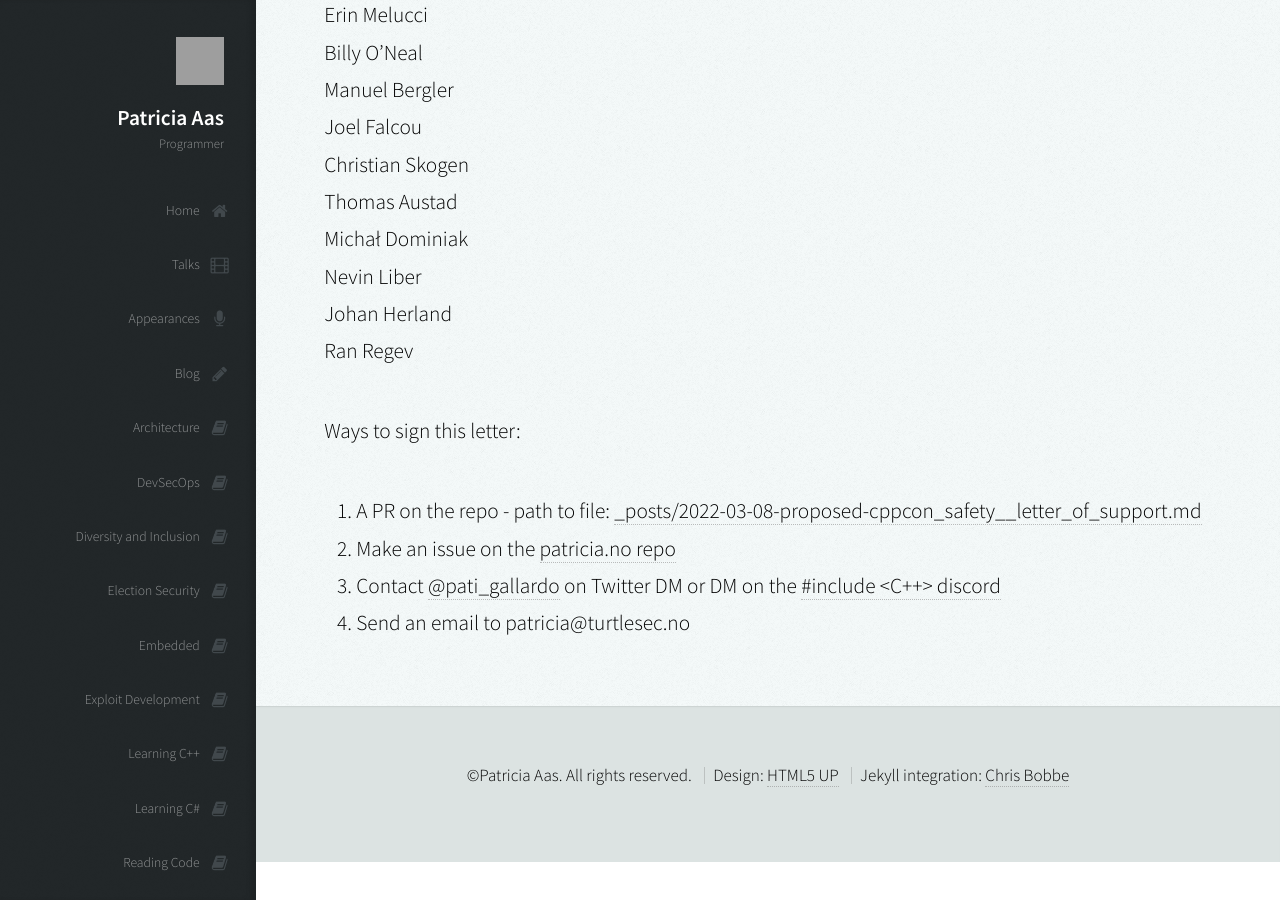
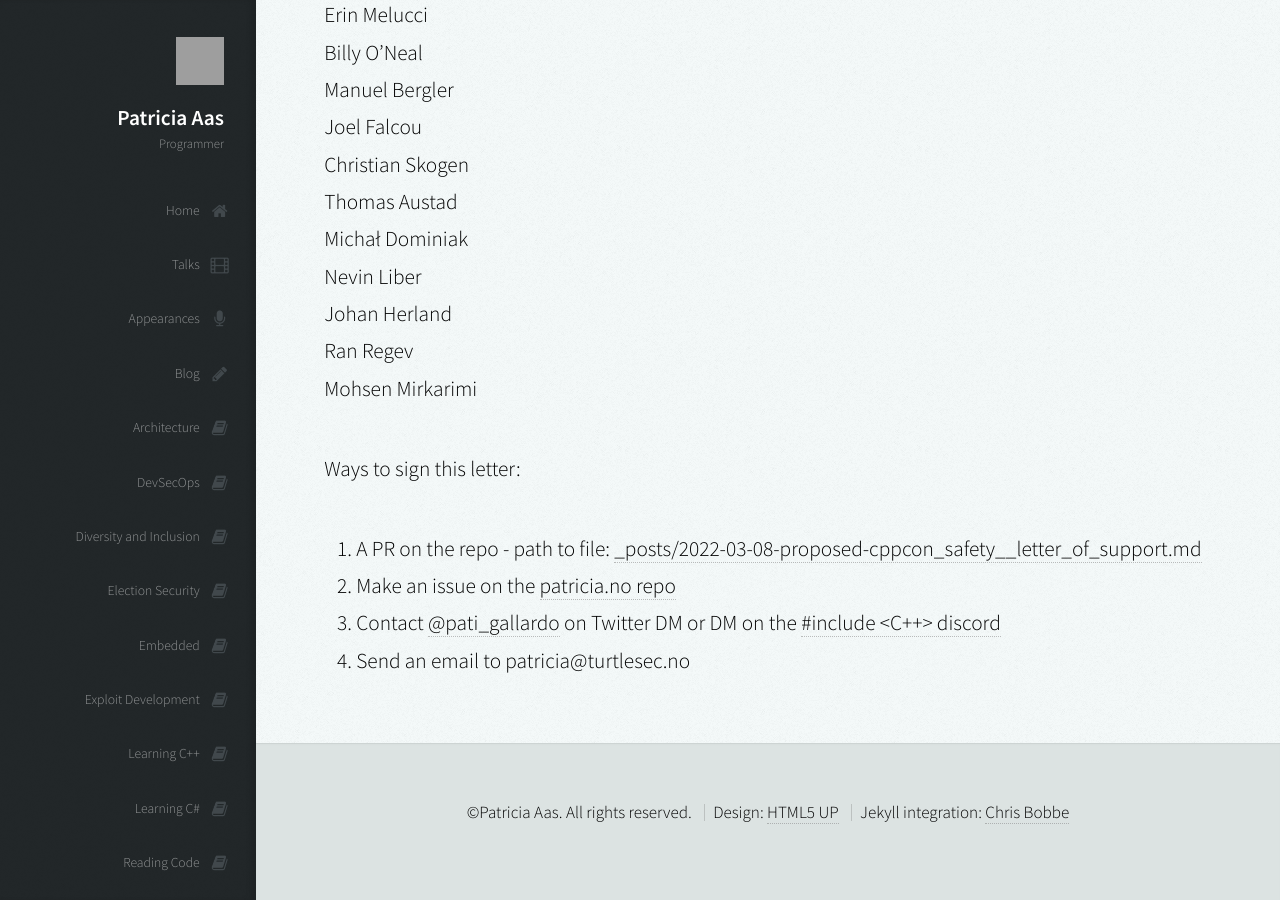
Before and after one commit to patricia-gallardo/patricia-gallardo.github.io, a Jekyll site: the page built from _posts/2022-03-08-proposed-cppcon_safety__letter_of_support.md, in a window 1280 px wide and 900 px high, scrolled down 2238 px. Built offline with Jekyll 4.4.1, drawn with Linux system fonts in a browser that asks for light colours; nearby versions of some CDN libraries; grey boxes are pictures that could not be loaded.

Commit message:
Update 2022-03-08-proposed-cppcon_safety__letter_of_support.md

```diff
--- a/_posts/2022-03-08-proposed-cppcon_safety__letter_of_support.md
+++ b/_posts/2022-03-08-proposed-cppcon_safety__letter_of_support.md
@@ -68,6 +68,7 @@ Michał Dominiak <br>
 Nevin Liber <br>
 Johan Herland <br>
 Ran Regev <br>
+Mohsen Mirkarimi <br>
 
 
 Ways to sign this letter:
```
